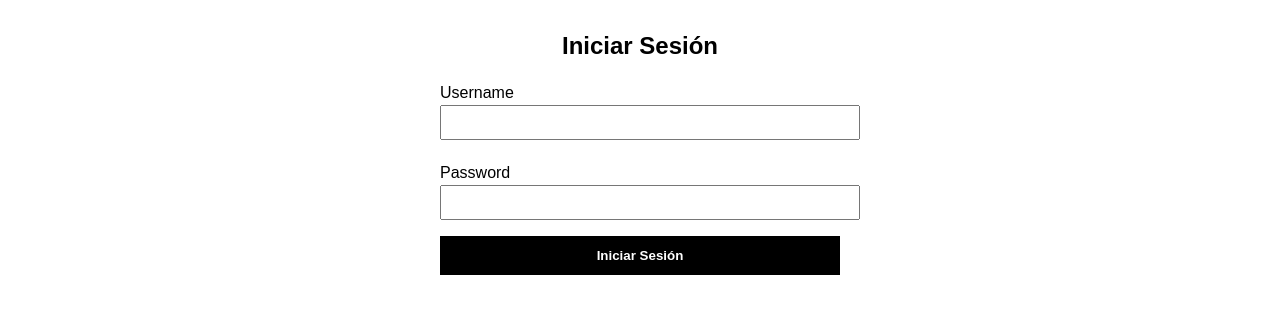
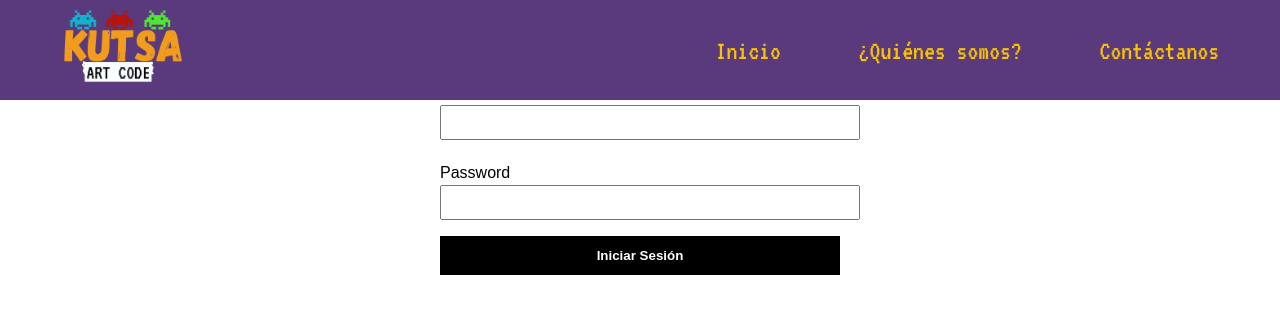
Before and after one commit to MarlonAngarita/Proyecto_final_v2, an Angular app in the folder Frontend/: page /login in a window 1280 px wide. Shown: the top 314 px of the page. Built offline with nearby package versions, Linux system fonts and the light colour scheme.

Commit message:
Actualizacion navbar

```diff
--- a/Frontend/src/app/app.html
+++ b/Frontend/src/app/app.html
@@ -1 +1,4 @@
-<router-outlet></router-outlet>
+<app-navbar *ngIf="mostrarNavbar"></app-navbar>
+<main class="main-content">
+  <router-outlet></router-outlet>
+</main>
--- a/Frontend/src/app/app.ts
+++ b/Frontend/src/app/app.ts
@@ -1,12 +1,22 @@
 import { Component } from '@angular/core';
+import { CommonModule } from '@angular/common';
 import { RouterOutlet } from '@angular/router';
+// Update the import path to the correct relative location of NavbarComponent
+import { navbar } from './navbar/navbar';
 
 @Component({
   selector: 'app-root',
-  imports: [RouterOutlet],
+  imports: [RouterOutlet, CommonModule, navbar],
   templateUrl: './app.html',
   styleUrl: './app.css'
 })
 export class App {
-  protected title = 'angular';
+  mostrarNavbar = true;
+
+  constructor () {
+    if (typeof window !== 'undefined') {
+      const rutasConNavbar = [ '/login', '/registro'];
+      this.mostrarNavbar = rutasConNavbar.includes(window.location.pathname);
+    }
+  }
 }
--- /dev/null
+++ b/Frontend/src/app/navbar/navbar.css
@@ -0,0 +1,48 @@
+.navbar {
+  position: fixed;
+  top: 0;
+  left: 0;
+  width: 100%;
+  height: 100px;
+  background-color: #5A397C;
+  display: flex;
+  align-items: center;
+  justify-content: space-between;
+  z-index: 1000;
+  padding: 0 1rem;
+}
+
+.navbar-logo {
+  color: #ededed;
+  font-size: 1.5rem;
+  font-weight: bold;
+  font-family: 'Comic Neue', cursive;
+  margin-left: 3rem;
+}
+
+.navbar-logo a {
+  display: flex;
+  align-items: center;
+  text-decoration: none;
+}
+
+.logo-img {
+  width: 120px;
+  height: auto;
+  cursor: pointer;
+}
+
+.navbar-buttons nav a {
+  margin: 0 4.8rem;
+  margin-left: 1px;
+  text-decoration: none;
+  font-size: 1.7rem;
+  font-family: 'VT323', monospace;
+  color: #f8c400;
+  transition: text-shadow 0.3s;
+  cursor: pointer;
+}
+
+.navbar-buttons nav a:hover {
+  text-shadow: 0 0 6px #f8c400;
+}
--- /dev/null
+++ b/Frontend/src/app/navbar/navbar.html
@@ -0,0 +1,12 @@
+<nav class="navbar">
+  <div class="navbar-logo">
+    <img src="assets/Logo.png" alt="LOGO KUTSA NAVBAR" class="logo-img" (click)="navegarA('/inicio')" />
+  </div>
+  <div class="navbar-buttons">
+    <nav>
+      <a routerLink="/">Inicio</a>
+      <a routerLink="/#quienes">¿Quiénes somos?</a>
+      <a routerLink="/#contacto">Contáctanos</a>
+    </nav>
+  </div>
+</nav>
--- /dev/null
+++ b/Frontend/src/app/navbar/navbar.ts
@@ -0,0 +1,16 @@
+import { Component } from '@angular/core';
+import { Router } from '@angular/router';
+
+@Component({
+  selector: 'app-navbar',
+  standalone: true,
+  templateUrl: './navbar.html',
+  styleUrl: './navbar.css'
+})
+export class navbar {
+  constructor(private router: Router) {}
+
+  navegarA(ruta: string) {
+    this.router.navigate([ruta]);
+  }
+}
```
Also changed, not shown: Frontend/src/app/pages/Registro/registro.css (line endings or trailing spaces).
